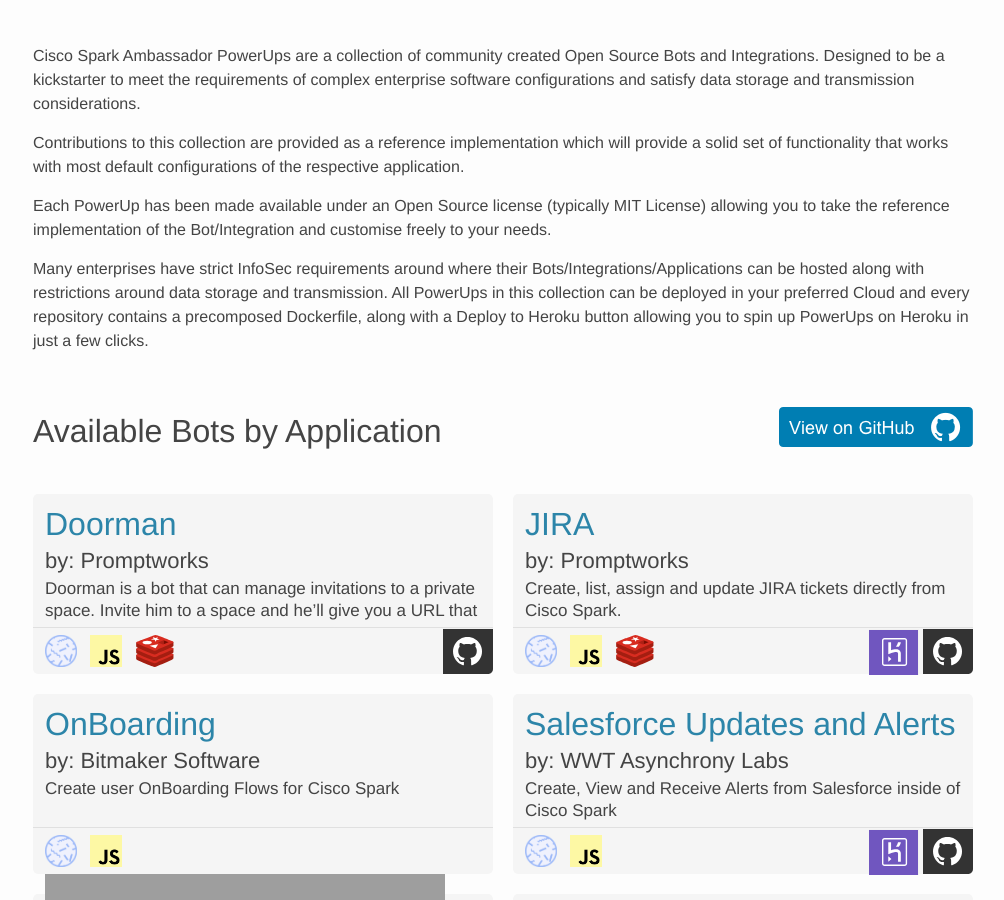
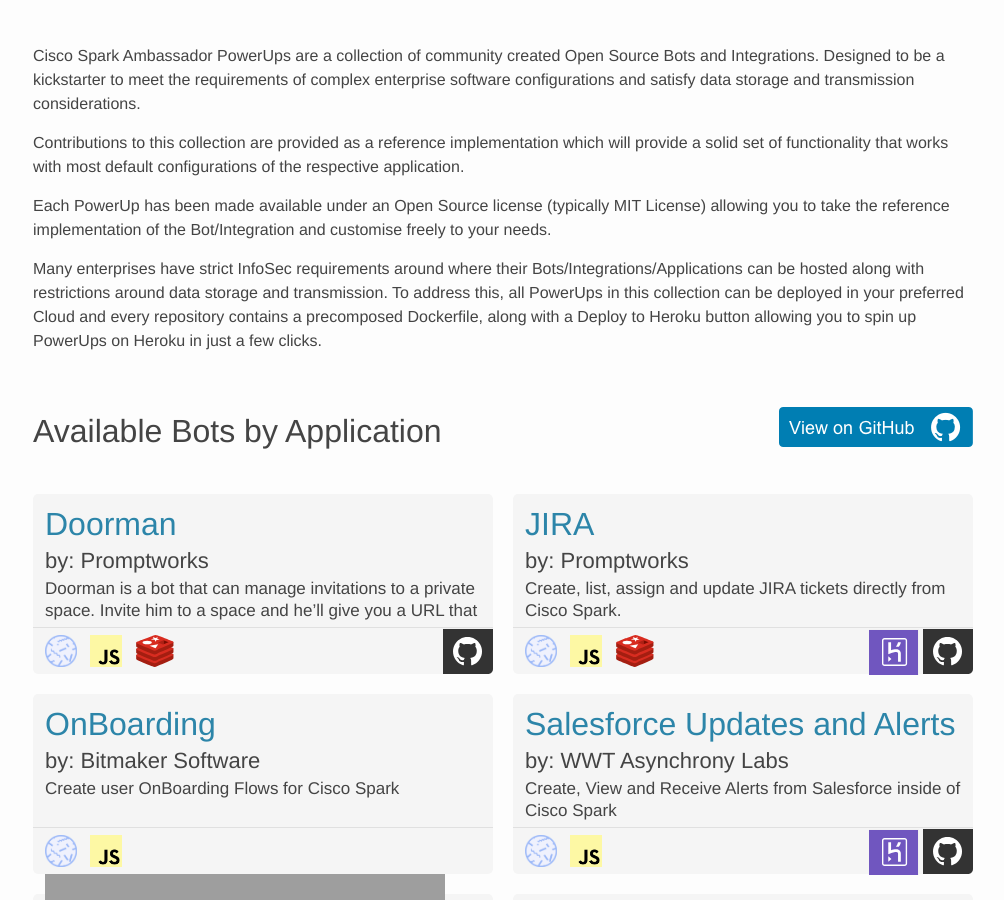
Before and after one commit to CiscoWebexTeamsAmbassadors/StarterKits, a Jekyll site: the page built from index.md, in a window 1280 px wide and 900 px high, scrolled down 631 px. Shown: the whole window, without its empty margins (137-1141 px from the left). Built offline with Jekyll 4.4.1, drawn with Linux system fonts in a browser that asks for light colours; nearby versions of some CDN libraries.

Commit message:
Update index.md

```diff
--- a/index.md
+++ b/index.md
@@ -52,7 +52,7 @@ Contributions to this collection are provided as a reference implementation whic
 
 Each PowerUp has been made available under an Open Source license (typically MIT License) allowing you to take the reference implementation of the Bot/Integration and customise freely to your needs.
 
-Many enterprises have strict InfoSec requirements around where their Bots/Integrations/Applications can be hosted along with restrictions around data storage and transmission. All PowerUps in this collection can be deployed in your preferred Cloud and every repository contains a precomposed Dockerfile, along with a Deploy to Heroku button allowing you to spin up PowerUps on Heroku in just a few clicks.
+Many enterprises have strict InfoSec requirements around where their Bots/Integrations/Applications can be hosted along with restrictions around data storage and transmission. To address this, all PowerUps in this collection can be deployed in your preferred Cloud and every repository contains a precomposed Dockerfile, along with a Deploy to Heroku button allowing you to spin up PowerUps on Heroku in just a few clicks.
 
 <br>
 
```
